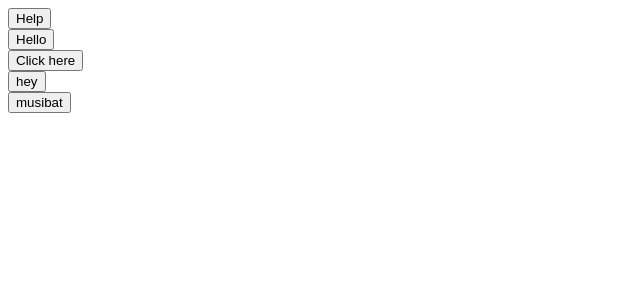
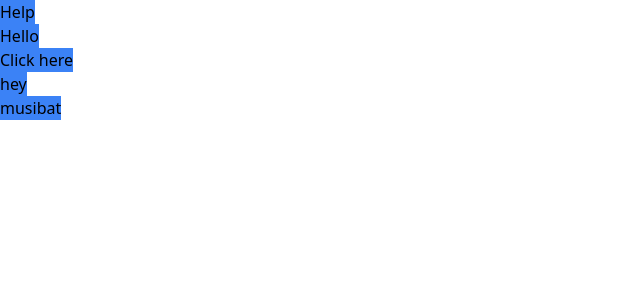
Before and after one commit to Asikni/Components, a React (Create React App) app: page / in a window 1280 px wide. Shown: the top 300 px of the page, without its empty margins (0-640 px from the left). Built offline with nearby package versions, Linux system fonts and the light colour scheme.

Commit message:
updated code

```diff
--- a/package.json
+++ b/package.json
@@ -6,6 +6,7 @@
     "@testing-library/jest-dom": "^5.17.0",
     "@testing-library/react": "^13.4.0",
     "@testing-library/user-event": "^13.5.0",
+    "classnames": "^2.5.1",
     "react": "^18.2.0",
     "react-dom": "^18.2.0",
     "react-scripts": "5.0.1",
@@ -34,5 +35,8 @@
       "last 1 firefox version",
       "last 1 safari version"
     ]
+  },
+  "devDependencies": {
+    "tailwindcss": "^3.4.1"
   }
 }
--- a/src/Button.js
+++ b/src/Button.js
@@ -1,4 +1,4 @@
-import PropTypes from 'prop-types';
+import className from 'classnames'
 
 function Button({
   children,
--- a/src/index.js
+++ b/src/index.js
@@ -1,4 +1,4 @@
-import './index.css';
+import "./index.css";
 import React from "react";
 import ReactDOM from "react-dom/client";
 import App from "./App";
--- /dev/null
+++ b/tailwind.config.js
@@ -0,0 +1,8 @@
+/** @type {import('tailwindcss').Config} */
+module.exports = {
+  content: ["./src/**/*.{js,jsx,ts,tsx}"],
+  theme: {
+    extend: {},
+  },
+  plugins: [],
+};
```
Also changed, not shown: 1 other file (tests, documents, lock files or other folders).
